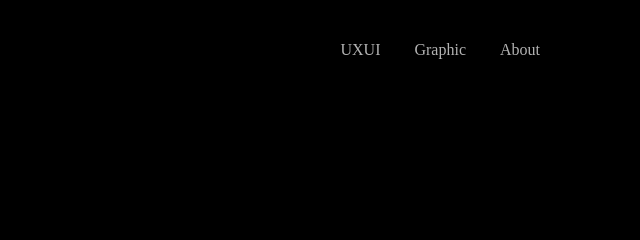
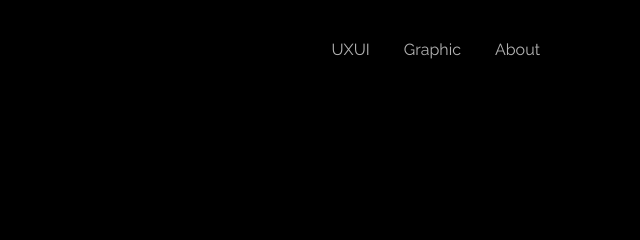
Before and after one commit to KIMtaeheee/KIMtaeheee.github.io, a plain HTML site: page index.html in a window 1280 px wide. Shown: the top 240 px of the page, 640-1280 px from the left. Drawn offline with Linux system fonts and the light colour scheme; files whose address does not match are found by name; a web font is replaced by a local one.

Commit message:
메뉴 폰트 바꿈

```diff
--- a/index.html
+++ b/index.html
@@ -59,9 +59,9 @@
 
               <nav class="site-navigation text-right ml-auto d-none d-lg-block" role="navigation">
                 <ul class="site-menu main-menu js-clone-nav ml-auto ">
-                  <li><a href="about.html" class="nav-link">UXUI</a></li>
-                  <li><a href="services.html" class="nav-link">Graphic</a></li>
-                  <li><a href="blog.html" class="nav-link">About</a></li>
+                  <li><a href="about.html" class="nav-link" style="font-family: 'Raleway';">UXUI</a></li>
+                  <li><a href="services.html" class="nav-link" style="font-family: 'Raleway';">Graphic</a></li>
+                  <li><a href="blog.html" class="nav-link" style="font-family: 'Raleway';">About</a></li>
                 </ul>
               </nav>
             </div>
```
